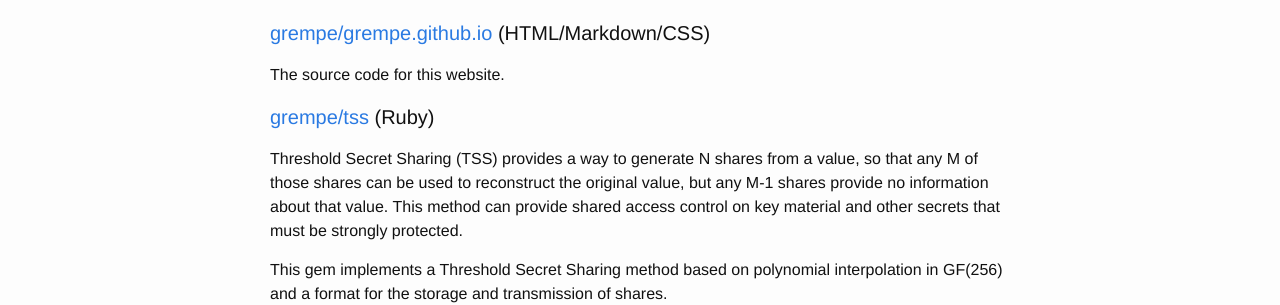
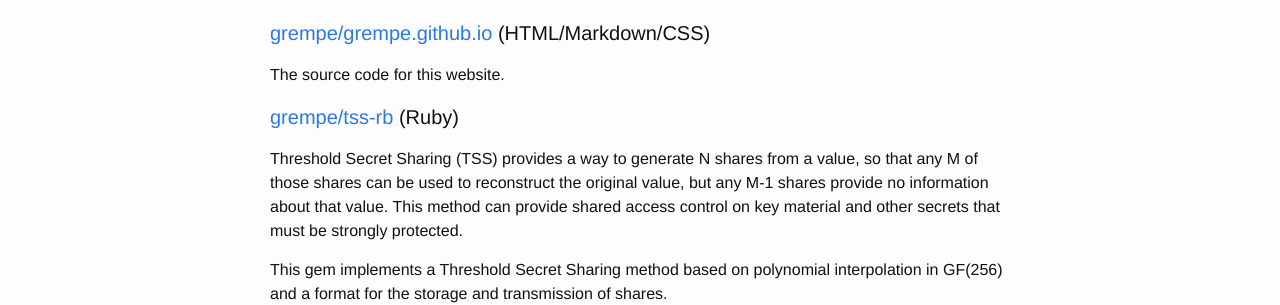
Before and after one commit to grempe/grempe.github.io, a Jekyll site: the page built from _pages/projects.md, in a window 1280 px wide. Shown: the part 203-508 px from the top of the page. Built offline with Jekyll 4.4.1, drawn with Linux system fonts in a browser that asks for light colours.

Commit message:
Typo in repo name, tss-rb

```diff
--- a/_pages/projects.md
+++ b/_pages/projects.md
@@ -12,7 +12,7 @@ active.
 
 The source code for this website.
 
-#### [grempe/tss](https://github.com/grempe/tss-rb){:target="_blank"} (Ruby)
+#### [grempe/tss-rb](https://github.com/grempe/tss-rb){:target="_blank"} (Ruby)
 
 Threshold Secret Sharing (TSS) provides a way to generate N shares
 from a value, so that any M of those shares can be used to
```
